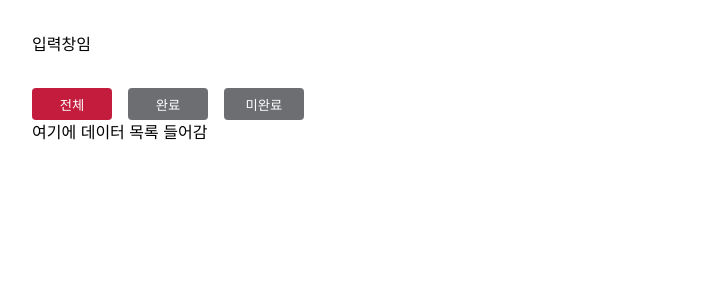
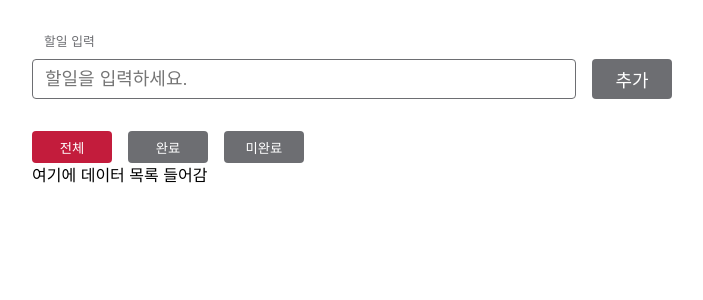
Before and after one commit to lybell-art/todo-react, a React (Vite) app: page / in a window 1280 px wide. Shown: the top 300 px of the page, without its empty margins (288-991 px from the left). Built offline with nearby package versions, Linux system fonts and the light colour scheme.

Commit message:
[Feat] 할일 입력 폼 추가

```diff
--- a/src/components/TodoInsertForm.jsx
+++ b/src/components/TodoInsertForm.jsx
@@ -1,4 +1,18 @@
-export default function TodoInsertForm({onChange})
+import {useRef} from "react";
+import style from "./TodoInsertForm.module.css";
+
+export default function TodoInsertForm({onSubmit})
 {
-	return <div>입력창임</div>
+	const inputRef = useRef(null);
+	return <form className={style.container} onSubmit={ (e)=>{
+		e.preventDefault();
+		onSubmit(inputRef.current.value);
+		inputRef.current.value = "";
+	} }>
+		<label className={style.label}>
+			<p>할일 입력</p>
+			<input className={style.input} type="text" placeholder="할일을 입력하세요." required ref={inputRef} />
+		</label>
+		<button class={style.submitButton}>추가</button>
+	</form>
 }
--- /dev/null
+++ b/src/components/TodoInsertForm.module.css
@@ -0,0 +1,55 @@
+.container {
+  width: 100%;
+  display: flex;
+  align-items: flex-end;
+  gap: 16px;
+}
+
+.label {
+  flex-grow: 1;
+  display: flex;
+  flex-direction: column;
+  gap: 8px;
+}
+
+.label > p {
+  padding: 0px 12px;
+  font-size: 0.8rem;
+  color: var(--gray);
+}
+
+.label:focus-within > p {
+  color: var(--primary);
+  font-weight: bold;
+}
+
+.input {
+  height: 40px;
+  padding: 4px 12px;
+  flex-grow: 1;
+  border: 1px solid var(--gray);
+  border-radius: 4px;
+  outline: none;
+  font-size: 1.125rem;
+}
+
+.inputfocus {
+  border: 2px solid var(--primary);
+}
+
+.submitButton {
+  width: 80px;
+  height: 40px;
+  background-color: var(--primary);
+  font-size: 1.125rem;
+  color: white;
+  border-radius: 4px;
+}
+
+.submitButton:hover, .submitButton:focus-visible {
+  background-color: var(--primary-2);
+}
+
+form:invalid .submitButton {
+  background-color: var(--gray);
+}
--- a/src/index.css
+++ b/src/index.css
@@ -9,7 +9,7 @@
   -moz-osx-font-smoothing: grayscale;
 }
 
-html, body {
+html, body, p {
   margin: 0;
   padding: 0;
 }
```
